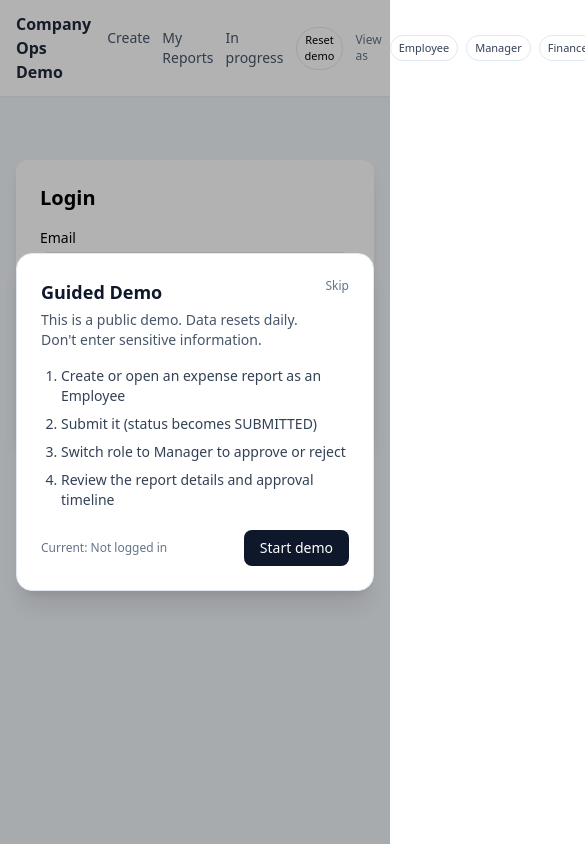
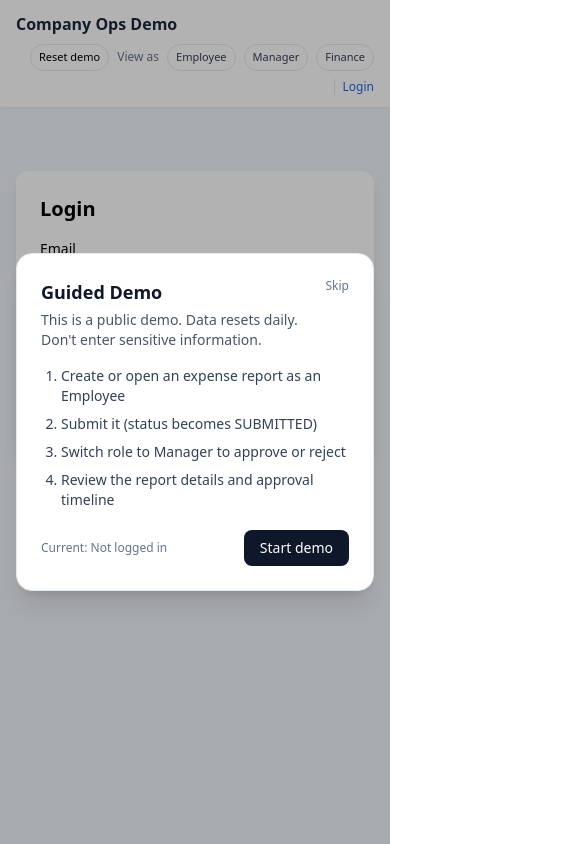
Before and after one commit to HOJUNHWANG/ExpenseSystemFrontEnd, a React (Vite) app in the folder expense-frontend/: page /login in a window 390 px wide. Shown: the top 844 px of the page, 585 px wide, since content can reach past the window. Built offline with nearby package versions, Linux system fonts and the light colour scheme; no server answers.

Commit message:
UI: improve header responsiveness + add Actions column (#3)
Squash merge via OpenClaw automation.

```diff
--- a/expense-frontend/src/App.jsx
+++ b/expense-frontend/src/App.jsx
@@ -24,12 +24,12 @@ function App() {
 
       {/* Header */}
       <header className="bg-white shadow-sm">
-        <div className="max-w-4xl mx-auto px-4 py-3 flex justify-between items-center gap-3">
-          <div className="flex items-center gap-4">
-            <Link to="/" className="font-semibold text-slate-800">
+        <div className="max-w-6xl mx-auto px-4 py-3 flex flex-wrap md:flex-nowrap justify-between items-center gap-2">
+          <div className="flex items-center gap-4 min-w-0">
+            <Link to="/" className="font-semibold text-slate-800 whitespace-nowrap">
               Company Ops Demo
             </Link>
-            <nav className="flex gap-3 text-sm">
+            <nav className="hidden sm:flex gap-3 text-sm whitespace-nowrap">
               <Link to="/create" className="text-slate-600 hover:text-slate-900">
                 Create
               </Link>
@@ -50,11 +50,11 @@ function App() {
             </nav>
           </div>
 
-          <div className="flex items-center gap-3">
+          <div className="flex flex-wrap md:flex-nowrap items-center justify-end gap-2">
             <DemoControls />
             <RoleSwitcher />
 
-            <div className="text-sm flex items-center gap-3 pl-2 border-l border-slate-200">
+            <div className="text-sm flex items-center gap-3 pl-2 border-l border-slate-200 whitespace-nowrap">
               {user ? (
                 <>
                   <span className="text-slate-700">
--- a/expense-frontend/src/components/ExpenseReportList.jsx
+++ b/expense-frontend/src/components/ExpenseReportList.jsx
@@ -85,6 +85,7 @@ export default function ExpenseReportList() {
                 <th className="px-3 py-2 text-left font-medium">Return</th>
                 <th className="px-3 py-2 text-right font-medium">Total</th>
                 <th className="px-3 py-2 text-left font-medium">Status</th>
+                <th className="px-3 py-2 text-right font-medium">Actions</th>
               </tr>
             </thead>
             <tbody>
```
